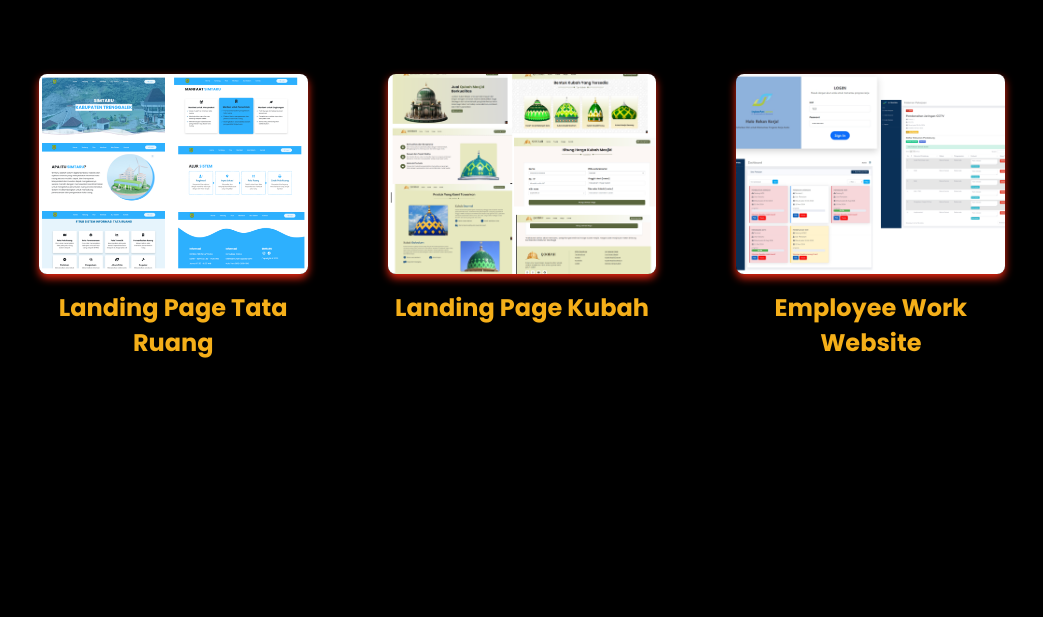
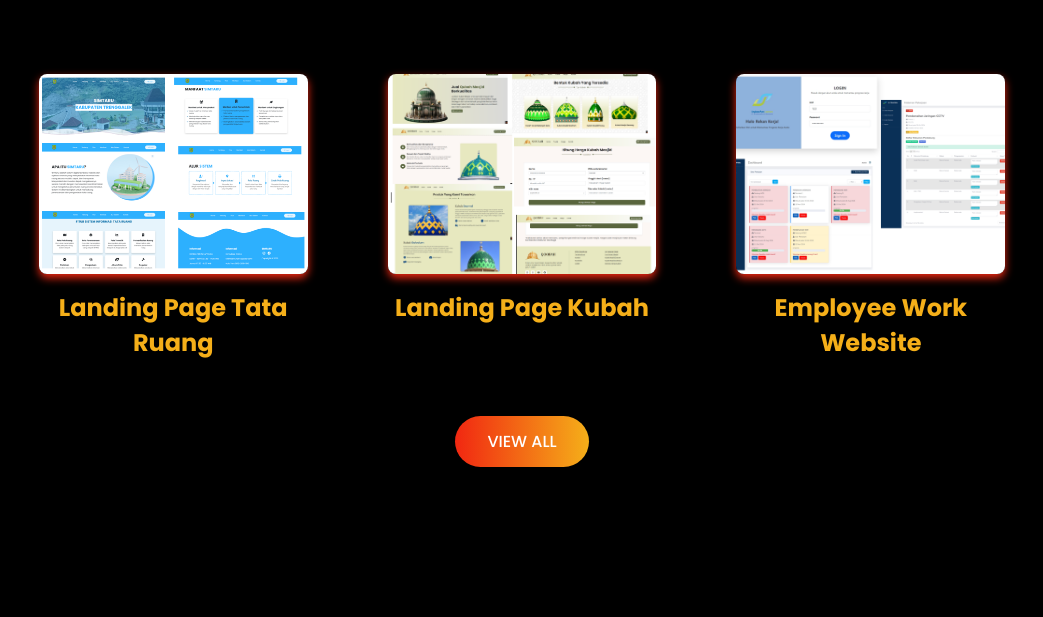
Before and after one commit to eraftly/Portofolio, a plain HTML site: page index.html in a window 1280 px wide. Shown: the part 3555-4172 px from the top of the page, without its empty margins (118-1161 px from the left). Drawn offline with Linux system fonts and the light colour scheme.

Commit message:
add button

```diff
--- a/css/style.css
+++ b/css/style.css
@@ -537,31 +537,22 @@ section {
     color: var(--color-text);
 }
 
-@media (max-width: 1024px) {
-    .experience-items {
-        flex-direction: column; /* Stack items vertically */
-        gap: 1.5rem; /* Reduce spacing between items */
-    }
-
-    .experience-item {
-        min-width: 100%; /* Make items take full width */
-    }
-
-    .project__wrapper {
-        grid-template-columns: repeat(auto-fit, minmax(250px, 1fr)); /* Adjust grid for smaller screens */
-    }
-
-    .about .about-container {
-        flex-direction: column; /* Stack image and text vertically */
-        align-items: center;
-        text-align: center;
-    }
-
-    .about img {
-        margin-right: 0;
-        margin-bottom: 1.5rem; /* Add spacing below the image */
-    }
+.view-all-btn {
+    display: inline-block;
+    padding: 0.8rem 2rem;
+    font-size: 1rem;
+    font-weight: 500;
+    color: white;
+    background: linear-gradient(to right, var(--main-color), var(--second-color));
+    border: none;
+    border-radius: 3rem;
+    cursor: pointer;
+    text-transform: uppercase;
+    transition: all 0.3s ease-in-out;
+    margin-top: 2rem;
 }
 
-@media (max-width: 768px) {
-    header {
+.view-all-btn:hover {
+    background: linear-gradient(to right, var(--second-color), var(--main-color));
+    transform: scale(1.05);
+}
--- a/index.html
+++ b/index.html
@@ -167,8 +167,12 @@
                     <h3 class="project__title">Employee Work Website</h3>
                     <!-- <a href="#" class="project__link">DEMO <i class="fa-solid fa-arrow-right"></i></a> -->
                 </div>
+
+
+
             </div>
         </div>
+        <button class="view-all-btn">View All</button>
     </section>
 
     <footer id="contact" class="contact">
```
